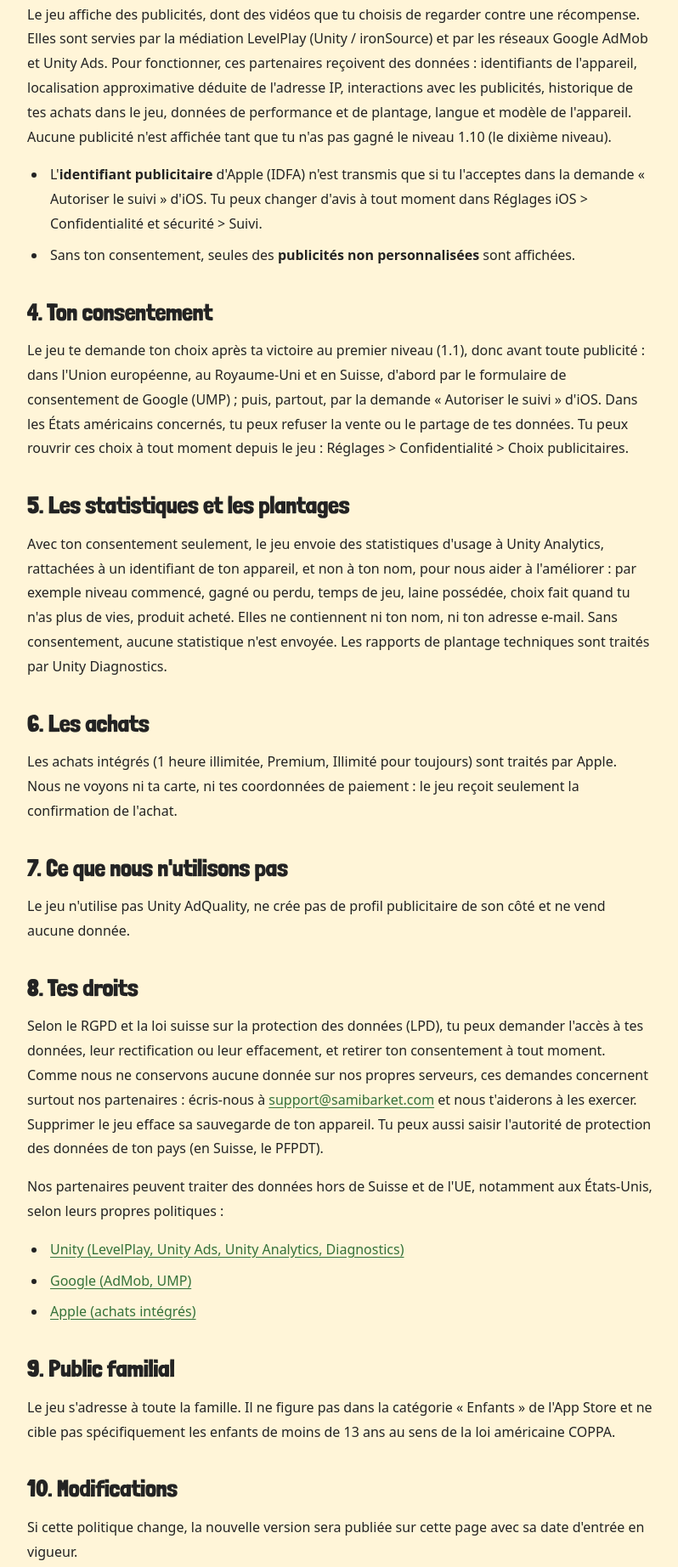
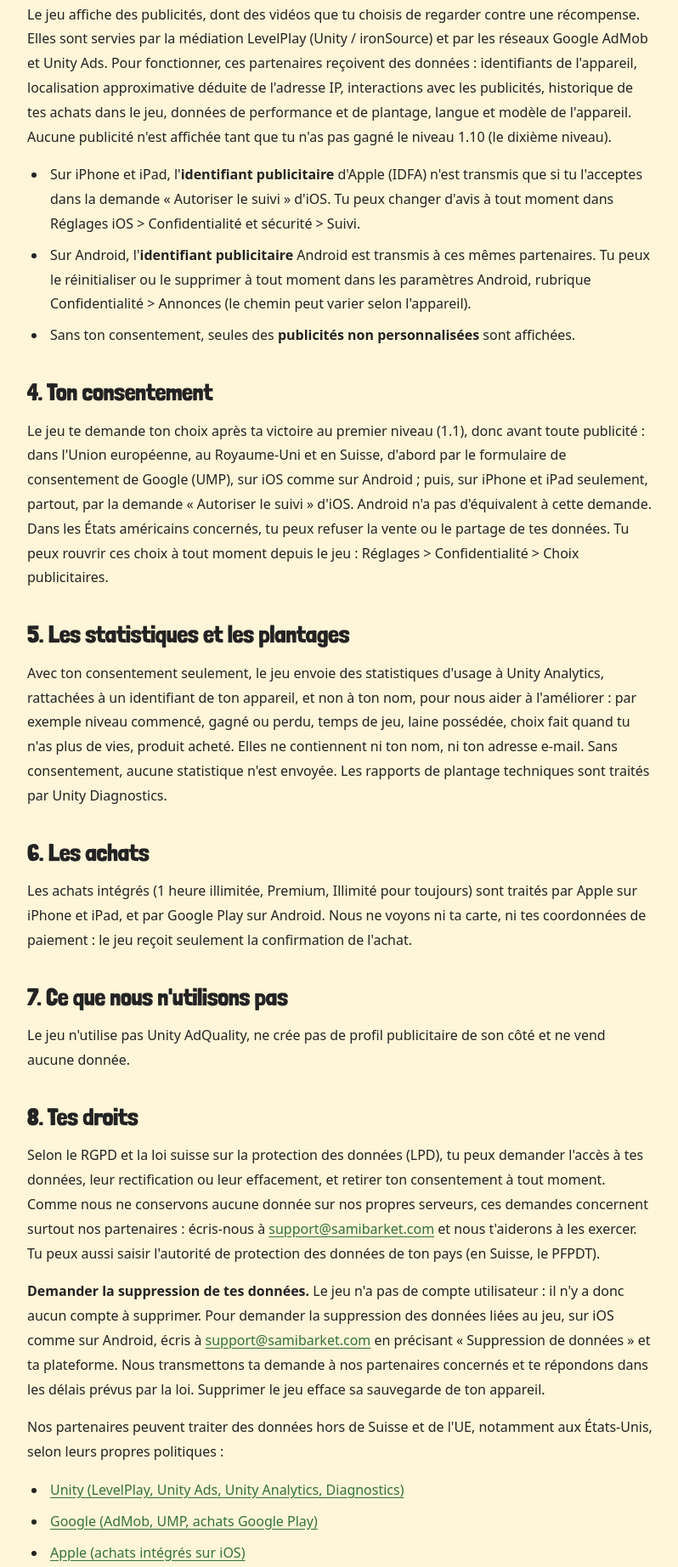
Before and after one commit to raphmau/samibarketweb, a plain HTML site: page confidentialite/index.html in a window 1280 px wide. Shown: the part 753-2597 px from the top of the page at 85% size, without its empty margins (240-1038 px from the left). Drawn offline with Linux system fonts and the light colour scheme.

Commit message:
Étend la politique de confidentialité à Android

```diff
--- a/confidentialite/index.html
+++ b/confidentialite/index.html
@@ -1,7 +1,7 @@
 <!doctype html>
 <html lang="fr"><head><meta charset="utf-8"><meta name="viewport" content="width=device-width, initial-scale=1"><title>Confidentialité · Sami Barket - Sliced Trip</title><meta name="description" content="Politique de confidentialité du jeu Sami Barket - Sliced Trip."><meta name="theme-color" content="#fff9e9"><link rel="icon" href="/icon.png"><link rel="stylesheet" href="/home.css?v=8"><link rel="canonical" href="https://samibarket.com/confidentialite/"><link rel="alternate" hreflang="en" href="https://samibarket.com/privacy/"></head>
 <body><a class="skip" href="#main">Aller au contenu</a><header class="site-header"><a class="brand" href="/" aria-label="Sami Barket"><img src="/icon.png" width="44" height="44" alt=""><span>SAMI<span class="brand-small">BARKET</span></span></a><nav aria-label="Navigation principale"><a href="/#sliced-trip">Le jeu</a><a href="/#how-to-play">Comment jouer</a><a href="/#worlds">Les mondes</a><a href="/#the-flock">La bande</a></nav><a class="language" href="/privacy/" lang="en">EN <span aria-hidden="true">↗</span></a></header>
-<main id="main" class="document-page"><header class="document-heading"><a class="back-link" href="/">← Accueil</a><h1>Confidentialité</h1><p>Sami Barket - Sliced Trip · iPhone et iPad · En vigueur le 12 novembre 2026</p></header><div class="document-content">
+<main id="main" class="document-page"><header class="document-heading"><a class="back-link" href="/">← Accueil</a><h1>Confidentialité</h1><p>Sami Barket - Sliced Trip · iPhone, iPad et Android · En vigueur le 15 novembre 2026</p></header><div class="document-content">
     <h2>1. Qui sommes-nous</h2>
     <p>Le jeu est édité par RAPHMAU Sàrl, Genève, Suisse (IDE CHE-166.411.825), responsable du traitement. Pour toute question sur tes données : <a href="mailto:support@samibarket.com">support@samibarket.com</a>.</p>
 
@@ -11,29 +11,31 @@
     <h2>3. Les publicités</h2>
     <p>Le jeu affiche des publicités, dont des vidéos que tu choisis de regarder contre une récompense. Elles sont servies par la médiation LevelPlay (Unity / ironSource) et par les réseaux Google AdMob et Unity Ads. Pour fonctionner, ces partenaires reçoivent des données : identifiants de l'appareil, localisation approximative déduite de l'adresse IP, interactions avec les publicités, historique de tes achats dans le jeu, données de performance et de plantage, langue et modèle de l'appareil. Aucune publicité n'est affichée tant que tu n'as pas gagné le niveau 1.10 (le dixième niveau).</p>
     <ul>
-      <li>L'<strong>identifiant publicitaire</strong> d'Apple (IDFA) n'est transmis que si tu l'acceptes dans la demande « Autoriser le suivi » d'iOS. Tu peux changer d'avis à tout moment dans Réglages iOS &gt; Confidentialité et sécurité &gt; Suivi.</li>
+      <li>Sur iPhone et iPad, l'<strong>identifiant publicitaire</strong> d'Apple (IDFA) n'est transmis que si tu l'acceptes dans la demande « Autoriser le suivi » d'iOS. Tu peux changer d'avis à tout moment dans Réglages iOS &gt; Confidentialité et sécurité &gt; Suivi.</li>
+      <li>Sur Android, l'<strong>identifiant publicitaire</strong> Android est transmis à ces mêmes partenaires. Tu peux le réinitialiser ou le supprimer à tout moment dans les paramètres Android, rubrique Confidentialité &gt; Annonces (le chemin peut varier selon l'appareil).</li>
       <li>Sans ton consentement, seules des <strong>publicités non personnalisées</strong> sont affichées.</li>
     </ul>
 
     <h2>4. Ton consentement</h2>
-    <p>Le jeu te demande ton choix après ta victoire au premier niveau (1.1), donc avant toute publicité : dans l'Union européenne, au Royaume-Uni et en Suisse, d'abord par le formulaire de consentement de Google (UMP) ; puis, partout, par la demande « Autoriser le suivi » d'iOS. Dans les États américains concernés, tu peux refuser la vente ou le partage de tes données. Tu peux rouvrir ces choix à tout moment depuis le jeu : Réglages &gt; Confidentialité &gt; Choix publicitaires.</p>
+    <p>Le jeu te demande ton choix après ta victoire au premier niveau (1.1), donc avant toute publicité : dans l'Union européenne, au Royaume-Uni et en Suisse, d'abord par le formulaire de consentement de Google (UMP), sur iOS comme sur Android ; puis, sur iPhone et iPad seulement, partout, par la demande « Autoriser le suivi » d'iOS. Android n'a pas d'équivalent à cette demande. Dans les États américains concernés, tu peux refuser la vente ou le partage de tes données. Tu peux rouvrir ces choix à tout moment depuis le jeu : Réglages &gt; Confidentialité &gt; Choix publicitaires.</p>
 
     <h2>5. Les statistiques et les plantages</h2>
     <p>Avec ton consentement seulement, le jeu envoie des statistiques d'usage à Unity Analytics, rattachées à un identifiant de ton appareil, et non à ton nom, pour nous aider à l'améliorer : par exemple niveau commencé, gagné ou perdu, temps de jeu, laine possédée, choix fait quand tu n'as plus de vies, produit acheté. Elles ne contiennent ni ton nom, ni ton adresse e-mail. Sans consentement, aucune statistique n'est envoyée. Les rapports de plantage techniques sont traités par Unity Diagnostics.</p>
 
     <h2>6. Les achats</h2>
-    <p>Les achats intégrés (1 heure illimitée, Premium, Illimité pour toujours) sont traités par Apple. Nous ne voyons ni ta carte, ni tes coordonnées de paiement : le jeu reçoit seulement la confirmation de l'achat.</p>
+    <p>Les achats intégrés (1 heure illimitée, Premium, Illimité pour toujours) sont traités par Apple sur iPhone et iPad, et par Google Play sur Android. Nous ne voyons ni ta carte, ni tes coordonnées de paiement : le jeu reçoit seulement la confirmation de l'achat.</p>
 
     <h2>7. Ce que nous n'utilisons pas</h2>
     <p>Le jeu n'utilise pas Unity AdQuality, ne crée pas de profil publicitaire de son côté et ne vend aucune donnée.</p>
 
     <h2>8. Tes droits</h2>
-    <p>Selon le RGPD et la loi suisse sur la protection des données (LPD), tu peux demander l'accès à tes données, leur rectification ou leur effacement, et retirer ton consentement à tout moment. Comme nous ne conservons aucune donnée sur nos propres serveurs, ces demandes concernent surtout nos partenaires : écris-nous à <a href="mailto:support@samibarket.com">support@samibarket.com</a> et nous t'aiderons à les exercer. Supprimer le jeu efface sa sauvegarde de ton appareil. Tu peux aussi saisir l'autorité de protection des données de ton pays (en Suisse, le PFPDT).</p>
+    <p>Selon le RGPD et la loi suisse sur la protection des données (LPD), tu peux demander l'accès à tes données, leur rectification ou leur effacement, et retirer ton consentement à tout moment. Comme nous ne conservons aucune donnée sur nos propres serveurs, ces demandes concernent surtout nos partenaires : écris-nous à <a href="mailto:support@samibarket.com">support@samibarket.com</a> et nous t'aiderons à les exercer. Tu peux aussi saisir l'autorité de protection des données de ton pays (en Suisse, le PFPDT).</p>
+    <p id="suppression"><strong>Demander la suppression de tes données.</strong> Le jeu n'a pas de compte utilisateur : il n'y a donc aucun compte à supprimer. Pour demander la suppression des données liées au jeu, sur iOS comme sur Android, écris à <a href="mailto:support@samibarket.com">support@samibarket.com</a> en précisant « Suppression de données » et ta plateforme. Nous transmettons ta demande à nos partenaires concernés et te répondons dans les délais prévus par la loi. Supprimer le jeu efface sa sauvegarde de ton appareil.</p>
     <p>Nos partenaires peuvent traiter des données hors de Suisse et de l'UE, notamment aux États-Unis, selon leurs propres politiques :</p>
     <ul>
       <li><a href="https://unity.com/legal/game-player-and-app-user-privacy-policy">Unity (LevelPlay, Unity Ads, Unity Analytics, Diagnostics)</a></li>
-      <li><a href="https://policies.google.com/privacy">Google (AdMob, UMP)</a></li>
-      <li><a href="https://www.apple.com/legal/privacy/">Apple (achats intégrés)</a></li>
+      <li><a href="https://policies.google.com/privacy">Google (AdMob, UMP, achats Google Play)</a></li>
+      <li><a href="https://www.apple.com/legal/privacy/">Apple (achats intégrés sur iOS)</a></li>
     </ul>
 
     <h2>9. Public familial</h2>
```
Also changed, not shown: privacy/index.html (+9 -7 lines).
